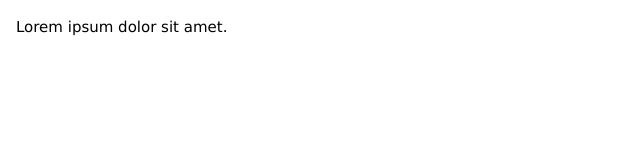
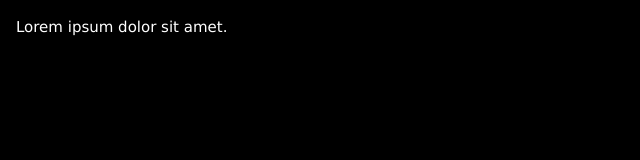
Before and after one commit to sirius-hollowspell/school-projectsnet, a plain HTML site: page index.html in a window 1280 px wide. Shown: the whole page, without its empty margins (0-640 px from the left). Drawn offline with nearby package versions, Linux system fonts and the light colour scheme.

Commit message:
Make index.html have dark mode background

```diff
--- a/index.html
+++ b/index.html
@@ -30,7 +30,7 @@
         <meta property="twitter:image" content="./assets/OpenGraphFacebookTwitter.png">
     </head>
 
-    <body>
+    <body class="w3-black">
         <p class="w3-margin">Lorem ipsum dolor sit amet.</p>
     </body>
 </html>
```
